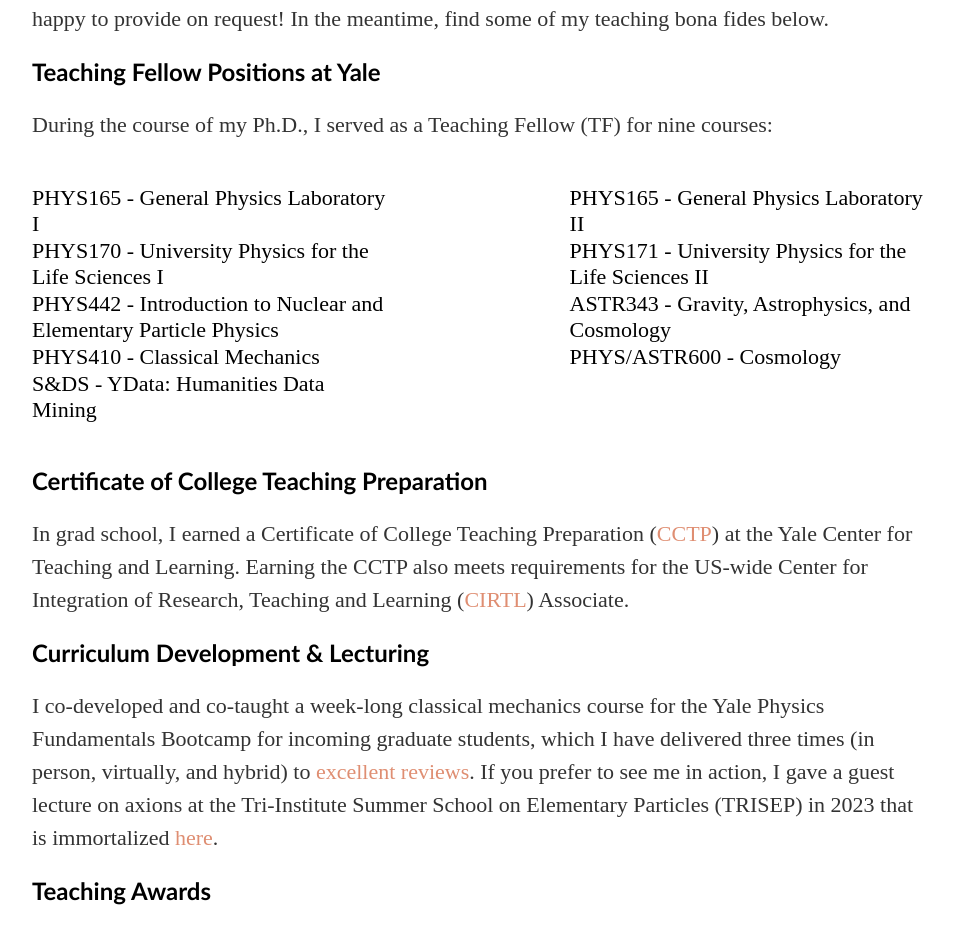
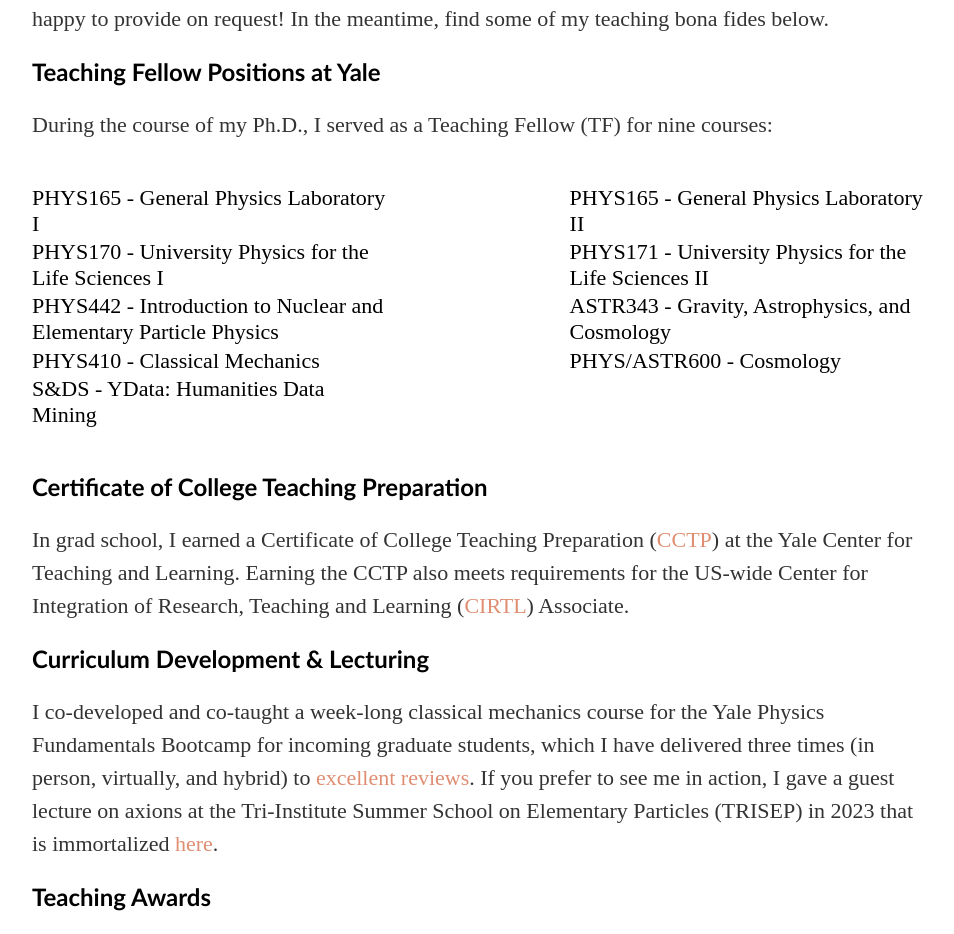
Before and after one commit to lunazagor/lunazagor.github.io, a Jekyll site: the page built from teaching/index.html, in a window 1280 px wide. Shown: the part 763-1697 px from the top of the page, without its empty margins (160-1114 px from the left). Built offline with Jekyll 4.4.1, drawn with Linux system fonts in a browser that asks for light colours.

Commit message:
Update index.html
bla bla

```diff
--- a/teaching/index.html
+++ b/teaching/index.html
@@ -44,7 +44,7 @@
           padding-bottom: 0px;
       }
       .course-list li {
-          margin-bottom: 0.05em;
+          margin-bottom: 0.1em;
       }
       .section {
           margin-bottom: 0.0em;
```
